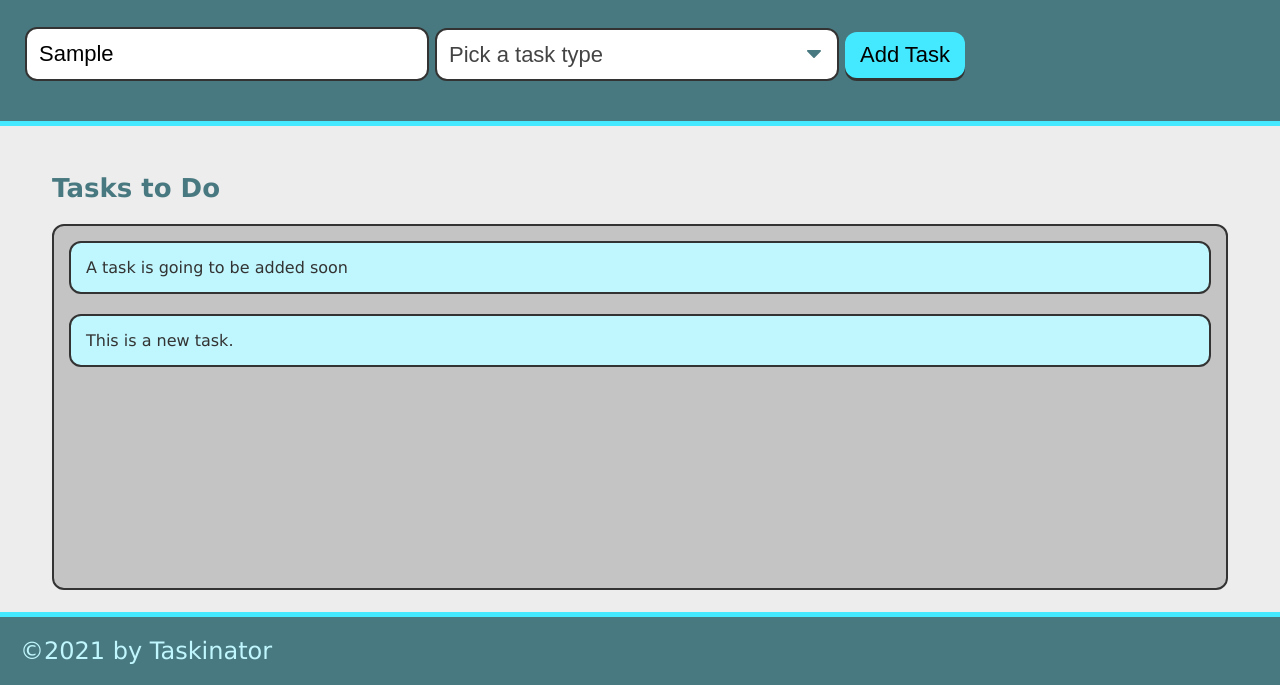
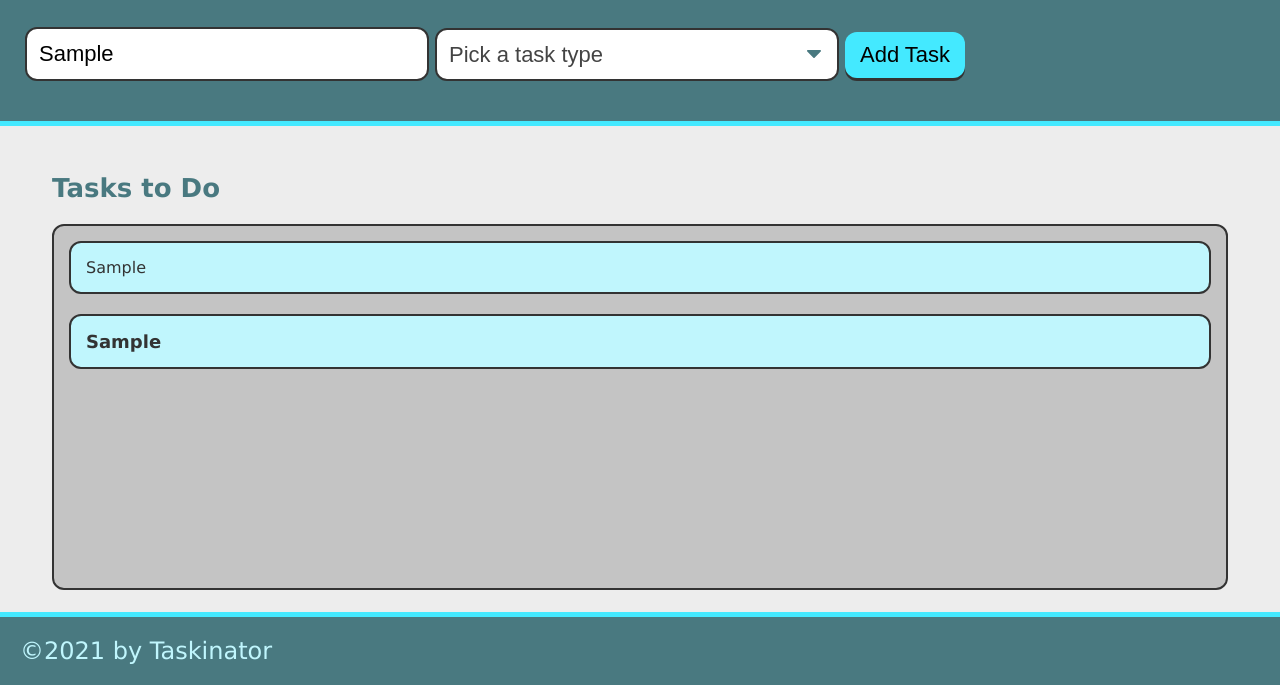
Before and after one commit to aidanangelowashere/taskinator, a plain HTML site: page index.html in a window 1280 px wide. Both pictures are taken after typing "Sample" into the empty fields and a click on the button "Add Task". Shown: the part 115-800 px from the top of the page. Drawn offline with Linux system fonts and the light colour scheme.

Commit message:
add task type to task

```diff
--- a/assets/js/script.js
+++ b/assets/js/script.js
@@ -4,12 +4,22 @@ var tasksToDoEl = document.querySelector("#tasks-to-do");
 
 var createTaskHandler = function (event){
     event.preventDefault();
-
     var listItemEl = document.createElement("li");
     listItemEl.className= "task-item";
     listItemEl.textContent = "This is a new task.";
     tasksToDoEl.appendChild(listItemEl);
+    var taskNameInput= document.querySelector("input[name='task-name']").value;
+    listItemEl.textContent= taskNameInput;
+    var taskTypeInput = document.querySelector("select[name='task-type']").value;
+    var listItemEl = document.createElement("li")
+    listItemEl.className= "task-item";
+    var taskInfoEl = document.createElement("div");
+    taskInfoEl.className = "task-info";
+    taskInfoEl.innerHTML = "<h3 class='task-name'>" + taskNameInput + "</h3><span class='task-type'>" + taskTypeInput + "</span>";
 
+    listItemEl.appendChild(taskInfoEl);
+
+    tasksToDoEl.appendChild(listItemEl);
 };
 
 formEl.addEventListener("submit", createTaskHandler);
--- a/index.html
+++ b/index.html
@@ -31,7 +31,6 @@
     <section class="task-list-wrapper">
     <h2 class="list-title">Tasks to Do</h2>
     <ul class="task-list" id="tasks-to-do">
-        <li class="task-item">A task is going to be added soon</li>
     </ul>
 </main>
 
```
